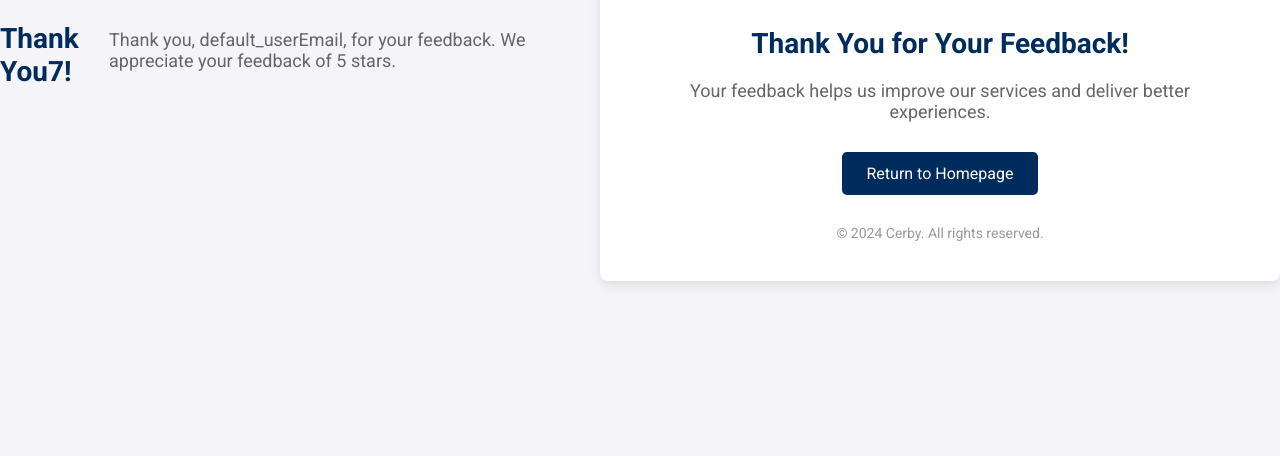
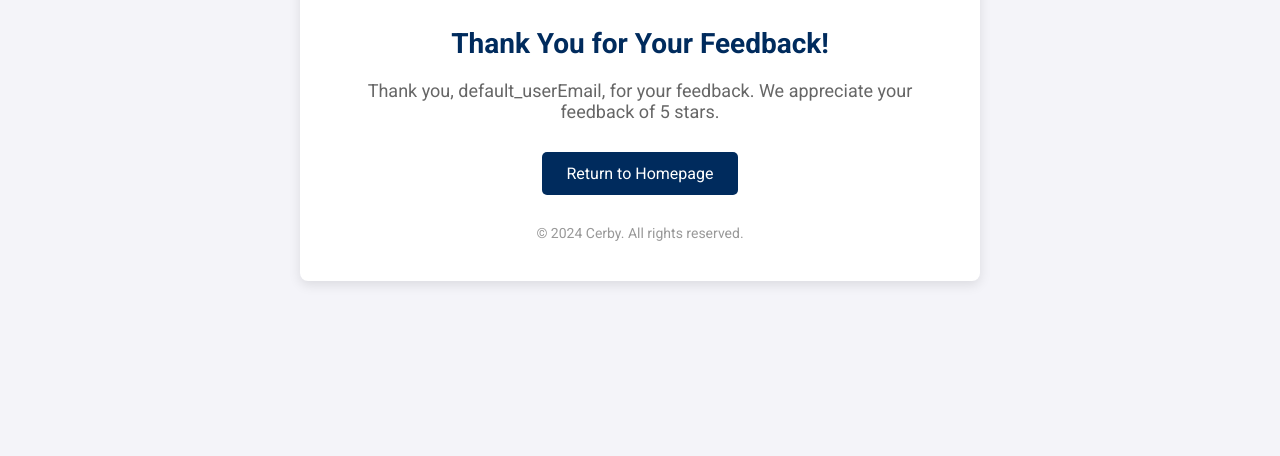
Before and after one commit to tscerby/csat, a plain HTML site: page index.html in a window 1280 px wide. Shown: the part 344-800 px from the top of the page. Drawn offline with Linux system fonts and the light colour scheme; no server answers.

Commit message:
Update index.html

```diff
--- a/index.html
+++ b/index.html
@@ -124,18 +124,18 @@
 
     </script>
 
-
-    <h1>Thank You7!</h1>
-    <p id="message"></p>
-
-
  <div class="container">
         <!-- Cerby Logo -->
         <img src="https://play-lh.googleusercontent.com/xmztd8bLjI3krg_v8ggPZx4nk4sOPtkFiKYiQRaHeaaJd48JSLLU2TTTlQeJYdT6Zfl6" alt="Cerby Logo">
 
         <!-- Dynamic Content Section -->
         <h1>Thank You for Your Feedback!</h1>
-        <p id="message">Your feedback helps us improve our services and deliver better experiences.</p>
+        <p id="message">
+            <script>
+                // Display a personalized message using the parameters
+                document.getElementById('message').innerHTML = `Thank you, ${params.userEmail}, for your feedback. We appreciate your feedback of ${params.feedback_score} stars.`;
+            </script>
+        </p>
 
         <!-- CTA Button (optional) -->
         <a href="https://cerby.com" class="button">Return to Homepage</a>
@@ -146,11 +146,6 @@
         </div>
     </div>
 
-    <script>
-
-        // Display a personalized message using the parameters
-        document.getElementById('message').innerHTML = `Thank you, ${params.userEmail}, for your feedback. We appreciate your feedback of ${params.feedback_score} stars.`;
-    </script>
 
 
 
```
